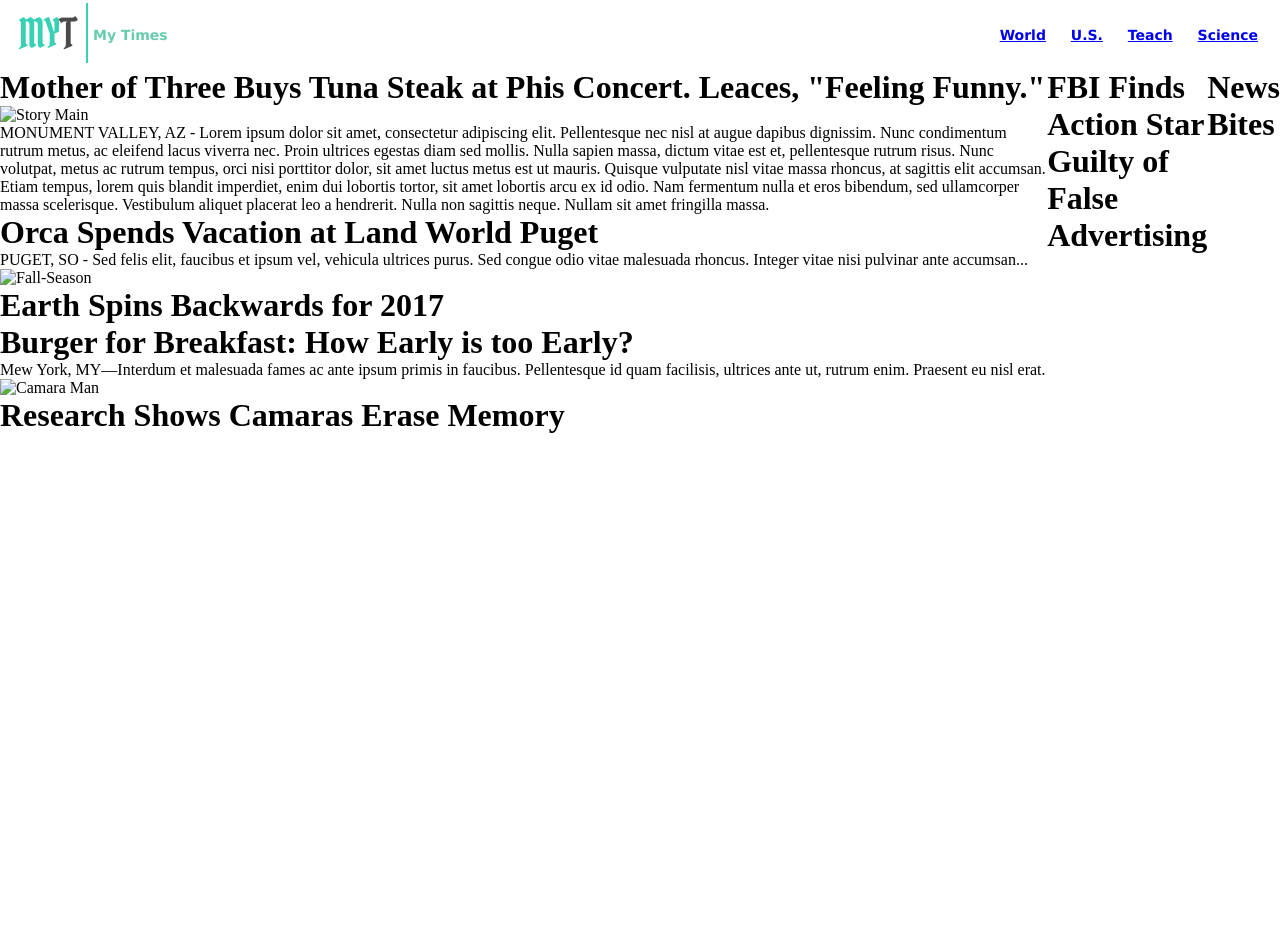
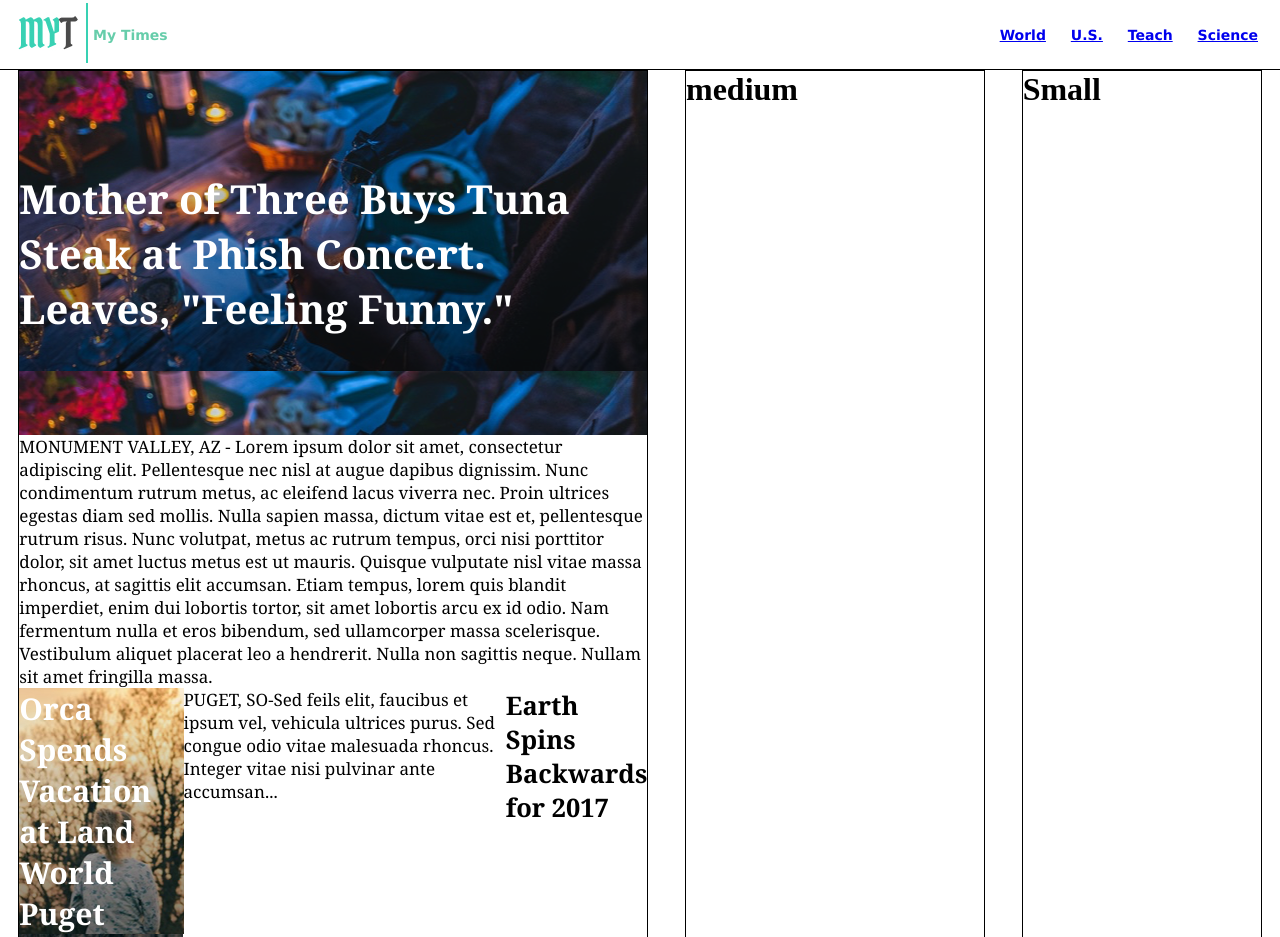
Before and after one commit to Sabzs/MyTimes, a plain HTML site: page index.html in a window 1280 px wide. Shown: the top 937 px of the page. Before the commit the page ends 800 px from the top, so only its background shows below. Drawn offline with Linux system fonts and the light colour scheme.

Commit message:
added main container & content to html-related css rules added

```diff
--- a/index.html
+++ b/index.html
@@ -7,7 +7,7 @@
   </head>
   <body>
 
-      <div class="header-container">
+      <div class="header">
         <div class="header-logo">
           <div class="logo"><img src="./resources/images/myt-logo.jpg"/></div>
           <div class="mytimes">My Times</div>
@@ -22,10 +22,11 @@
         </div>
       </div>
 
-      <div class="main-container">
-        <div class="column.large">
-          <h1>Mother of Three Buys Tuna Steak at Phis Concert. Leaces, "Feeling Funny."</h1>
-          <img src="story-main.png" alt="Story Main" style="width:630;">
+      <div class="container">
+
+        <div class="column-large">
+          <h1>Mother of Three Buys Tuna Steak at Phish Concert.
+            Leaves, "Feeling Funny."</h1>
             <p>MONUMENT VALLEY, AZ - Lorem ipsum dolor sit amet, consectetur adipiscing elit.
               Pellentesque nec nisl at augue dapibus dignissim. Nunc condimentum rutrum metus,
               ac eleifend lacus viverra nec. Proin ultrices egestas diam sed mollis. Nulla sapien massa,
@@ -33,27 +34,29 @@
               orci nisi porttitor dolor, sit amet luctus metus est ut mauris. Quisque vulputate nisl vitae massa rhoncus,
               at sagittis elit accumsan. Etiam tempus, lorem quis blandit imperdiet, enim dui lobortis tortor,
               sit amet lobortis arcu ex id odio. Nam fermentum nulla et eros bibendum, sed ullamcorper massa scelerisque.
-            Vestibulum aliquet placerat leo a hendrerit. Nulla non sagittis neque. Nullam sit amet fringilla massa.</p>
+              Vestibulum aliquet placerat leo a hendrerit. Nulla non sagittis neque. Nullam sit amet fringilla massa.
+            </p>
+            <div class="fall">
               <h1>Orca Spends Vacation at Land World Puget</h1>
-          <p>PUGET, SO - Sed felis elit, faucibus et ipsum vel, vehicula ultrices purus.
-            Sed congue odio vitae malesuada rhoncus.
-            Integer vitae nisi pulvinar ante accumsan...</p>
-          <img src="fall-season" alt="Fall-Season">
-          <h1>Earth Spins Backwards for 2017</h1>
-          <h1>Burger for Breakfast: How Early is too Early?</h1>
-          <p>Mew York, MY—Interdum et malesuada fames ac ante ipsum primis in faucibus.
-            Pellentesque id quam facilisis, ultrices ante ut, rutrum enim. Praesent eu nisl erat.</p>
-          <img src="camaraman.png" alt="Camara Man">
-          <h1>Research Shows Camaras Erase Memory</h1>
+              <p>PUGET, SO-Sed feils elit, faucibus et ipsum vel, vehicula ultrices purus.
+                Sed congue odio vitae malesuada rhoncus. Integer vitae nisi pulvinar ante accumsan...</p>
+              <h2>Earth Spins Backwards for 2017</h2>
             </div>
-        <div class="column.medium">
-          <h1>FBI Finds Action Star Guilty of False Advertising</h1>
-        </div>
-        <div class="column.small">
-          <h1>News Bites</h1>
+            <div class="camaraman">
+              <h1>Burgers for Breakfast: How Early is too Early?</h1>
+              <p>Mew York, MY—Interdum et malesuada fames ac ante ipsum primis in faucibus. Pellentesque id quam facilisis,
+                ultrices ante ut, rutrum enim. Praesent eu nisl erat.</p>
+              <h2>Research Shows camaraman Erase Memory</h2>
             </div>
         </div>
+        <div class="column-medium">
+          <h1>medium</h1>
+        </div>
+        <div class="column-small">
+          <h1>Small</h1>
+        </div>
 
+      </div>
 
 
   </body>
--- a/resources/css/styles.css
+++ b/resources/css/styles.css
@@ -4,10 +4,11 @@
   box-sizing: border-box;
 }
 
-.header-container {
+.header {
   display: flex;
   padding: 2px;
   justify-content: center;
+  border-bottom: 1px solid black;
 }
 
 .header-logo {
@@ -46,28 +47,60 @@
   font-weight: bold;
 }
 
+.container {
+  display: flex;
+  flex-direction: row;
+  justify-content: space-around;
+}
+.column-large {
+  width: 630px;
+  border: 1px solid black;
+  font-family: Georgia;
+  font-size: 17px;
+  color: black;
+}
+.column-large h1 {
+  display: flex;
+  background-image: url("../images/story-main.png");
+  height: 40%;
+  justify-content: center;
+  align-items: center;
+  font-family: Georgia;
+  font-weight: bold;
+  font-size: 40px;
+  color: white;
+}
+.fall, .camaraman {
+  display: flex;
+  justify-content: space-around;
+  flex-flow: row;
+}
+.fall h1 {
+  display: flex;
+  background-image: url("../images/fall-season.png");
+  justify-content: center;
+  align-items: center;
+  font-family: Georgia;
+  font-weight: bold;
+  font-size: 30px;
+  color: white;
+}
+.camaraman h1 {
+  display: flex;
+  background-image: url("../images/camaraman.png");
+  justify-content: center;
+  align-items: center;
+  font-family: Georgia;
+  font-weight: bold;
+  font-size: 30px;
+  color: white;
+}
 
-.main-container {
-  display: flex;
-
-}
-.column.large {
-  display: flex;
-  width: 630px;
-  flex-direction: column;
+.column-medium {
+  width: 300px;
   border: 1px solid black;
 }
-
-.column.medium {
-  display: flex;
-  width: 300px;
-  flex-direction: column;
+.column-small {
+  width: 240px;
   border: 1px solid black;
 }
-
-.column.small {
-  display: flex;
-  width: 240px;
-  flex-direction: column;
-  border: 1px solid black;
-}
```
Lines whose indentation alone changed are shown as unchanged.
